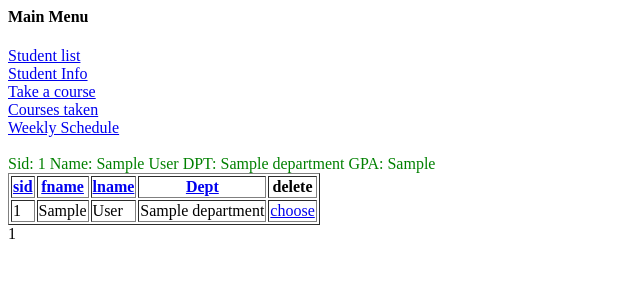
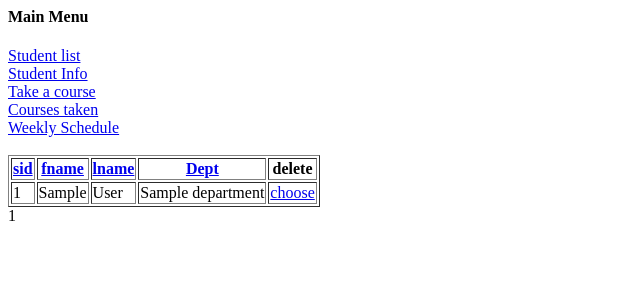
Before and after one commit to mustafaeldikan/uniSystem_take_course, a PHP site: page /student.php in a window 1280 px wide. Shown: the top 300 px of the page, without its empty margins (0-640 px from the left). Run offline with PHP 8.4, Linux system fonts and the light colour scheme; tables that the repository leaves empty or names only in its code hold one stand-in row (values such as "Sample post").

Commit message:
5.commit

```diff
--- a/student.php
+++ b/student.php
@@ -105,8 +105,9 @@
 
 function menu()
 {
-	global $connect;
+	global $connect,$op;
 	$sid = $_REQUEST['sid'] ?? '1';
+	$op = $_REQUEST['op'] ?? '';
 	echo "
     <h4>Main Menu</h4>
     <a href='?op=list&sid=$sid'>Student list</a><br>
@@ -128,11 +129,16 @@
 		$stmt->bind_param('i', $sid);
 		$stmt->execute();
 		$result = $stmt->get_result();
-		$stdRow = $result->fetch_assoc();
-
-		// If there are multiple records due to the join, you may want to handle that
+		if ($result->num_rows > 0) {
+            while ($stdRow = $result->fetch_assoc()) {
+                if ($op =='studentSchedule'||$op =='chooseCourse'||$op =='chosenCourses') {
                     $grade = $stdRow['grade'] ?? 'N/A'; // Default to 'N/A' if grade is not set
                     echo "<span style='color:green;'>Sid: {$stdRow['sid']} Name: {$stdRow['fname']} {$stdRow['lname']} DPT: {$stdRow['dname']} GPA: {$grade}</span><br>";
+                }
+            }
+        } else {
+            echo "No student data found.";
+        }
 	}
 }
 
@@ -187,7 +193,8 @@
 
 function chosenCourses($sid)
 {
-	global $connect;
+	global $connect,$op;
+	$op = $_REQUEST['op'] ?? '';
 	$stmt = $connect->prepare("
         SELECT ta.cid, c.title, c.credits, t.fname AS teacher_fname, t.lname AS teacher_lname, SUM(c.credits) OVER() AS summ
         FROM take ta
@@ -212,7 +219,10 @@
 	}
 
 	// Display the total credits above the table
+
 		echo "<span style='color:green;'>Total Credits: {$totalCredits}</span>";
+
+
 
 	// Generate the table
 	echo "<table border='1'>
@@ -405,7 +415,9 @@
 
 function scheduleStudent($id, $sql)
 {
-	global $connect;
+    global $connect, $op;
+    $op = $_REQUEST['op'] ?? '';
+
     $stmt = $connect->prepare($sql);
     $stmt->bind_param('i', $id);
     $stmt->execute();
@@ -414,17 +426,32 @@
     $Days = ['M' => '', 'T' => '', 'W' => '', 'H' => '', 'F' => ''];
     $schedule = array_fill_keys(range('8', '16'), $Days);
 
+    $header = ''; // Initialize a variable to hold the header content
+
     while ($row = $result->fetch_assoc()) {
         $hour = (int) $row['hourOfDay'];
         $day = $row['dayOfWeek'];
         if (isset($Days[$day])) {
             $schedule[$hour][$day] =
-				"<a href=?op=courseSchedule&sid=$id&cid={$row['cid']}>{$row['cid']} {$row['title']}</a><br>
-				<a href=?op=roomSchedule&sid=$id&rid={$row['rid']}>{$row['description']}</a><br>
-				<a href=?op=teacherSchedule&sid=$id&tid={$row['tid']}>{$row['fname']} {$row['lname']}</a>";
+                "<a href=?op=courseSchedule&cid={$row['cid']}>{$row['cid']} {$row['title']}</a><br>
+                <a href=?op=roomSchedule&rid={$row['rid']}>{$row['description']}</a><br>
+                <a href=?op=teacherSchedule&tid={$row['tid']}>{$row['fname']} {$row['lname']}</a>";
+        }
+
+        // Set the header based on the operation
+        if ($op == 'courseSchedule') {
+            $header = "<span style='color:green;'>Weekly Schedule for Course: {$row['cid']} {$row['title']}</span><br>";
+        } elseif ($op == 'teacherSchedule') {
+            $header = "<span style='color:green;'>Weekly Schedule for Instructor: {$row['fname']} {$row['lname']}</span><br>";
+        } elseif ($op == 'roomSchedule') {
+            $header = "<span style='color:green;'>Weekly Schedule for Room: {$row['description']}</span><br>";
         }
     }
 
+    // Output the header
+    echo $header;
+
+    // Output the schedule table
     echo "<table border='1'>";
     echo "<tr><td>Hour</td><td>Mon</td><td>Tue</td><td>Wed</td><td>Thu</td><td>Fri</td></tr>";
     foreach ($schedule as $hour => $days) {
@@ -440,6 +467,7 @@
     echo '</table>';
 }
 
+
 function getStudentDid($sid)
 {
 	global $connect;
@@ -452,3 +480,4 @@
 }
 
 mysqli_close($connect);
+?>
```
Lines whose indentation alone changed are shown as unchanged.
